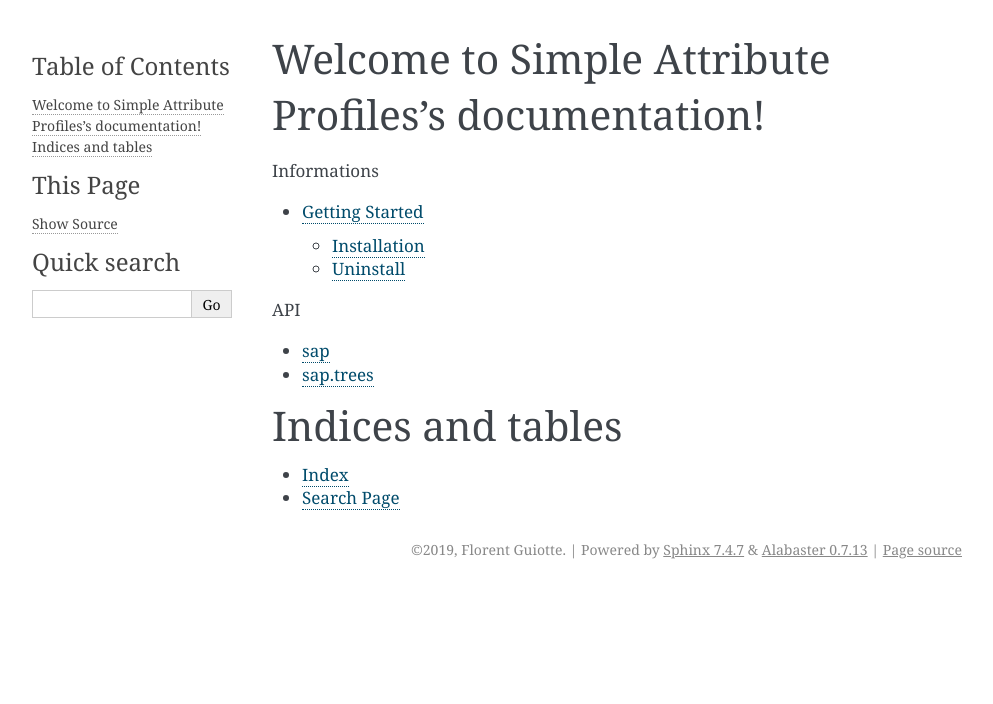
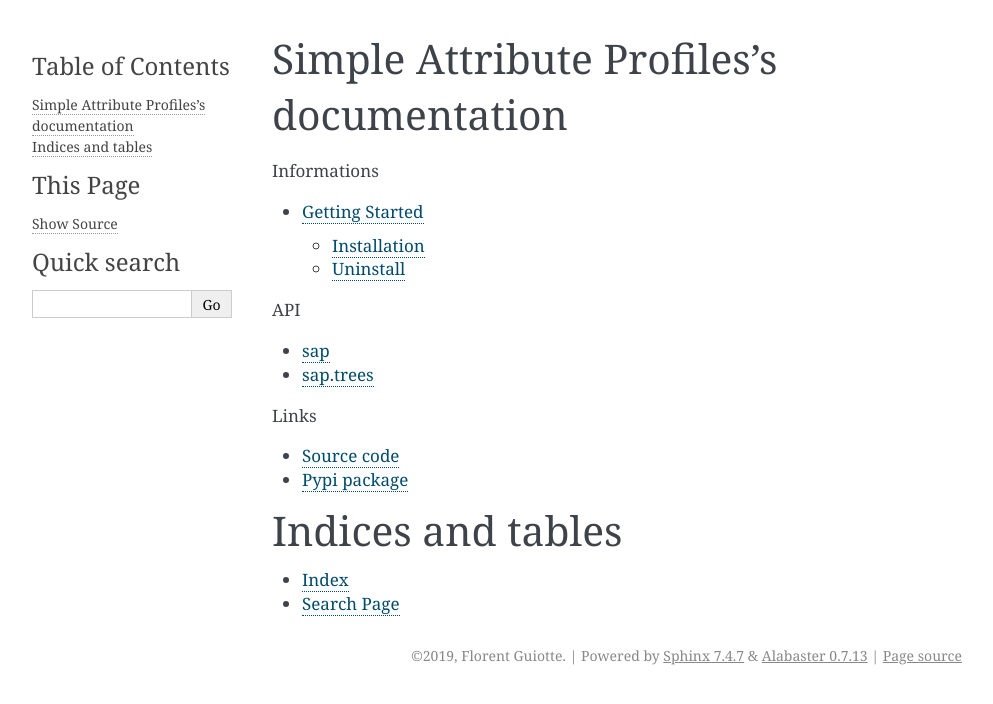
Before and after one commit to fguiotte/sap, a Sphinx documentation site: the page built from doc/index.rst, in a window 1280 px wide. Shown: the top 704 px of the page, without its empty margins (148-1141 px from the left). Built offline with Sphinx 7.4.7, drawn with Linux system fonts in a browser that asks for light colours.

Commit message:
Add links

```diff
--- a/doc/index.rst
+++ b/doc/index.rst
@@ -3,8 +3,8 @@
    You can adapt this file completely to your liking, but it should at least
    contain the root `toctree` directive.
 
-Welcome to Simple Attribute Profiles's documentation!
-=====================================================
+Simple Attribute Profiles's documentation
+=========================================
 
 .. toctree::
     :maxdepth: 2
@@ -19,6 +19,12 @@ Welcome to Simple Attribute Profiles's documentation!
     sap <source/sap>
     sap.trees <source/sap.trees>
 
+.. toctree::
+    :caption: Links
+
+    Source code <https://gitlab.inria.fr/fguiotte/sap>
+    Pypi package <https://pypi.org/project/sap/>
+
 
 Indices and tables
 ==================
```
